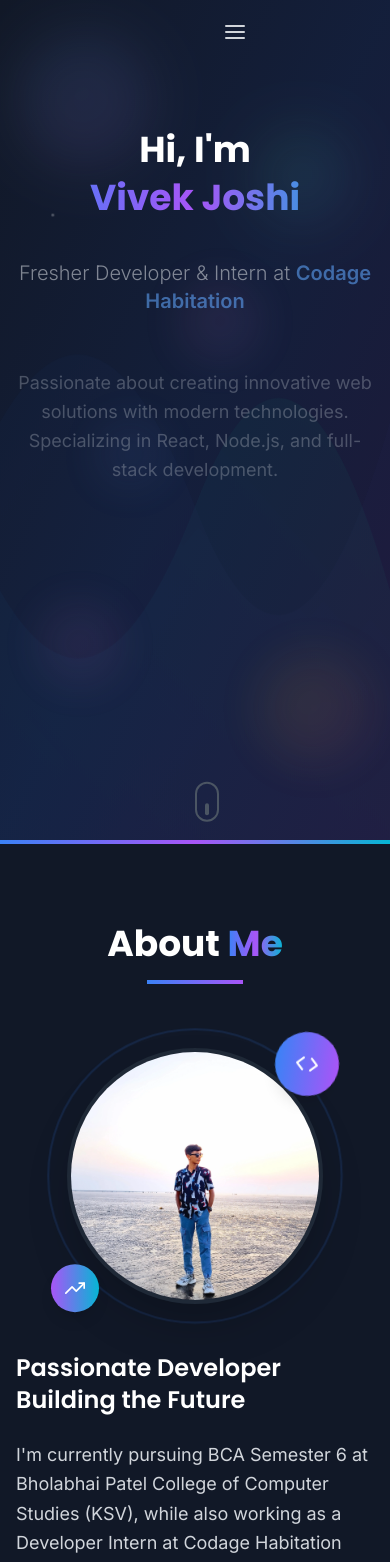
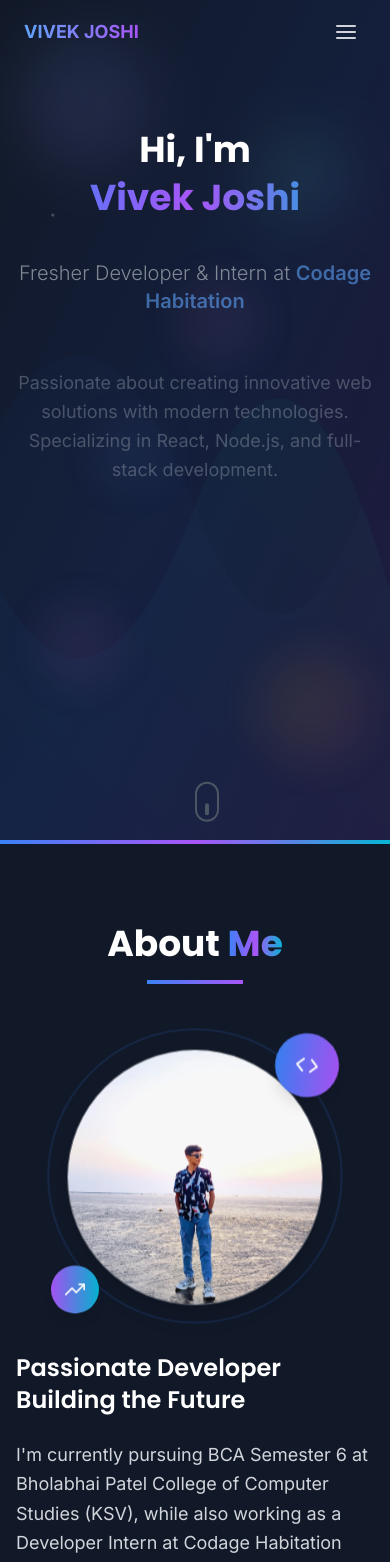
Before and after one commit to vivekjoshi53/vivekjoshi-portfolio, a React (Create React App) app: page / in a window 390 px wide. Shown: the top 1562 px of the page. Built offline with nearby package versions, Linux system fonts and the light colour scheme.

Commit message:
Update Navbar with mobile enhancements and fix navigation issues

```diff
--- a/public/index.html
+++ b/public/index.html
@@ -2,7 +2,7 @@
 <html lang="en">
   <head>
     <meta charset="utf-8" />
-    <link rel="icon" href="%PUBLIC_URL%/favicon.png" />
+    <link rel="icon" href="%PUBLIC_URL%/favicon.ico" />
     <meta name="viewport" content="width=device-width, initial-scale=1" />
     <meta name="theme-color" content="#6366f1" />
 
--- a/src/components/About.js
+++ b/src/components/About.js
@@ -138,11 +138,43 @@ const About = ({ activeSection, setActiveSection }) => {
             <div className="relative">
               {/* Main Profile Picture */}
               <motion.div
-                variants={profilePictureVariants}
+                variants={{
+                  hidden: {
+                  y: 50,
+                  opacity: 0,
+                },
+                visible: {
+                  y: 0,
+                  opacity: 1,
+                  transition: {
+                    duration: 0.8,
+                    ease: "easeOut",
+                    delay: 0.3
+                  }
+                },
+                exit: {
+                  y: -50,
+                  opacity: 0,
+                  transition: {
+                    duration: 0.5,
+                    ease: "easeIn"
+                  }
+                },
+                hover: {
+                  scale: 1.05,
+                  transition: {
+                    duration: 0.3,
+                    ease: "easeInOut"
+                  }
+                }
+              }}
                 whileHover="hover"
+                initial="hidden"
+                animate={isInView ? "visible" : "hidden"}
+                exit="exit"
                 className="relative z-10"
               >
-                <div className="w-64 h-64 md:w-80 md:h-80 rounded-full overflow-hidden border-4 border-gray-800 shadow-2xl">
+                <div className="w-64 h-64 md:w-80 md:h-80 rounded-full overflow-hidden border border-white/30 backdrop-blur-sm shadow-xl bg-white/10">
                   <img
                     src="/img1.webp"
                     alt="Vivek Joshi - Developer Portrait"
--- /dev/null
+++ b/src/components/BottomNav.js
@@ -0,0 +1,66 @@
+import React from 'react';
+import { motion } from 'framer-motion';
+import { FiHome, FiUser, FiCode, FiFolder, FiMail } from 'react-icons/fi';
+
+const BottomNav = ({ activeSection, setActiveSection }) => {
+  const navItems = [
+    { name: 'Home', href: '#home', icon: FiHome },
+    { name: 'About', href: '#about', icon: FiUser },
+    { name: 'Skills', href: '#skills', icon: FiCode },
+    { name: 'Projects', href: '#projects', icon: FiFolder },
+    { name: 'Contact', href: '#contact', icon: FiMail }
+  ];
+
+  const handleClick = (href, name) => {
+    setActiveSection(name.toLowerCase());
+    window.location.hash = href.replace('#', '');
+  };
+
+  return (
+    <motion.nav
+      initial={{ y: 100 }}
+      animate={{ y: 0 }}
+      className="md:hidden fixed bottom-0 left-0 right-0 z-50 glass dark:glass-dark border-t border-gray-200 dark:border-gray-700"
+    >
+      <div className="flex items-center justify-around py-3 px-2">
+        {navItems.map((item, index) => {
+          const Icon = item.icon;
+          const isActive = activeSection === item.name.toLowerCase();
+
+          return (
+            <motion.button
+              key={item.name}
+              whileTap={{ scale: 0.9 }}
+              onClick={() => handleClick(item.href, item.name)}
+              className={`flex flex-col items-center justify-center p-2 rounded-xl transition-all duration-200 ${
+                isActive
+                  ? 'text-primary-500 bg-primary-500/10'
+                  : 'text-gray-500 dark:text-gray-400 hover:text-primary-500'
+              }`}
+            >
+              <Icon size={22} className={`${isActive ? 'fill-current' : ''}`} />
+              <span className={`text-xs mt-1 font-medium ${
+                isActive ? 'text-primary-500' : ''
+              }`}>
+                {item.name}
+              </span>
+            </motion.button>
+          );
+        })}
+      </div>
+
+      {/* Active indicator */}
+      <div className="absolute top-0 left-0 h-1 w-full">
+        <div
+          className="h-full bg-gradient-to-r from-primary-500 to-secondary-500 transition-all duration-300"
+          style={{
+            width: `${100/navItems.length}%`,
+            transform: `translateX(${navItems.findIndex(item => item.name.toLowerCase() === activeSection) * 100}%)`
+          }}
+        />
+      </div>
+    </motion.nav>
+  );
+};
+
+export default BottomNav;
--- a/src/components/Navbar.js
+++ b/src/components/Navbar.js
@@ -58,10 +58,16 @@ const Navbar = ({ activeSection }) => {
           : 'bg-transparent'
       }`}
     >
-      <div className="max-w-7xl mx-auto px-4 sm:px-6 lg:px-8">
-        <div className="grid grid-cols-3 items-center h-16">
-          {/* Empty left column for balance */}
-          <div className="flex justify-start"></div>
+      <div className="max-w-7xl mx-auto px-6 sm:px-6 lg:px-8">
+        <div className="flex md:grid md:grid-cols-3 items-center h-16 justify-between md:justify-normal">
+          {/* Left side - VIVEK JOSHI (mobile only) with gradient */}
+          <div className="flex justify-start">
+            <div className="md:hidden flex items-center">
+              <span className="text-lg font-bold bg-gradient-to-r from-blue-400 to-purple-500 bg-clip-text text-transparent whitespace-nowrap">
+                VIVEK JOSHI
+              </span>
+            </div>
+          </div>
 
           {/* Desktop Navigation - centered in middle column */}
           <div className="hidden md:flex justify-center">
@@ -99,9 +105,10 @@ const Navbar = ({ activeSection }) => {
             </div>
           </div>
 
-          {/* Resume Button - right side */}
-          <div className="flex justify-end">
-            <div className="hidden md:flex items-center">
+          {/* Right side - Resume button (desktop) and Hamburger menu (mobile) */}
+          <div className="flex justify-end items-center">
+            {/* Resume Button - desktop only */}
+            <div className="hidden md:block">
               <a
                 href="/vivekjoshi resume.pdf"
                 target="_blank"
@@ -112,8 +119,8 @@ const Navbar = ({ activeSection }) => {
               </a>
             </div>
 
-            {/* Mobile menu button */}
-            <div className="md:hidden flex items-center">
+            {/* Mobile menu button - mobile only (far right with space-between) */}
+            <div className="md:hidden">
               <button
                 onClick={toggleMobileMenu}
                 className="p-2 rounded-md text-gray-700 dark:text-gray-300 hover:text-primary-500 dark:hover:text-primary-400 focus:outline-none"
@@ -125,7 +132,6 @@ const Navbar = ({ activeSection }) => {
           </div>
         </div>
 
-
         {/* Mobile Navigation Menu */}
         {isMobileMenuOpen && (
           <motion.div
@@ -134,6 +140,20 @@ const Navbar = ({ activeSection }) => {
             exit={{ opacity: 0, height: 0 }}
             className="md:hidden px-2 pt-2 pb-3 space-y-1 sm:px-3 bg-white dark:bg-gray-900 rounded-lg shadow-lg mt-2"
           >
+            {/* Resume button in mobile menu */}
+            <motion.a
+              href="/vivekjoshi resume.pdf"
+              target="_blank"
+              rel="noopener noreferrer"
+              whileHover={{ scale: 1.02 }}
+              whileTap={{ scale: 0.98 }}
+              className="block px-3 py-2 rounded-md text-base font-medium text-white bg-gradient-to-r from-primary-500 to-secondary-500 hover:opacity-90 transition-all duration-200 text-center"
+            >
+              Resume
+            </motion.a>
+
+            <div className="border-t border-gray-200 dark:border-gray-700 my-2"></div>
+
             {navItems.map((item, index) => (
               <motion.a
                 key={item.name}
```
